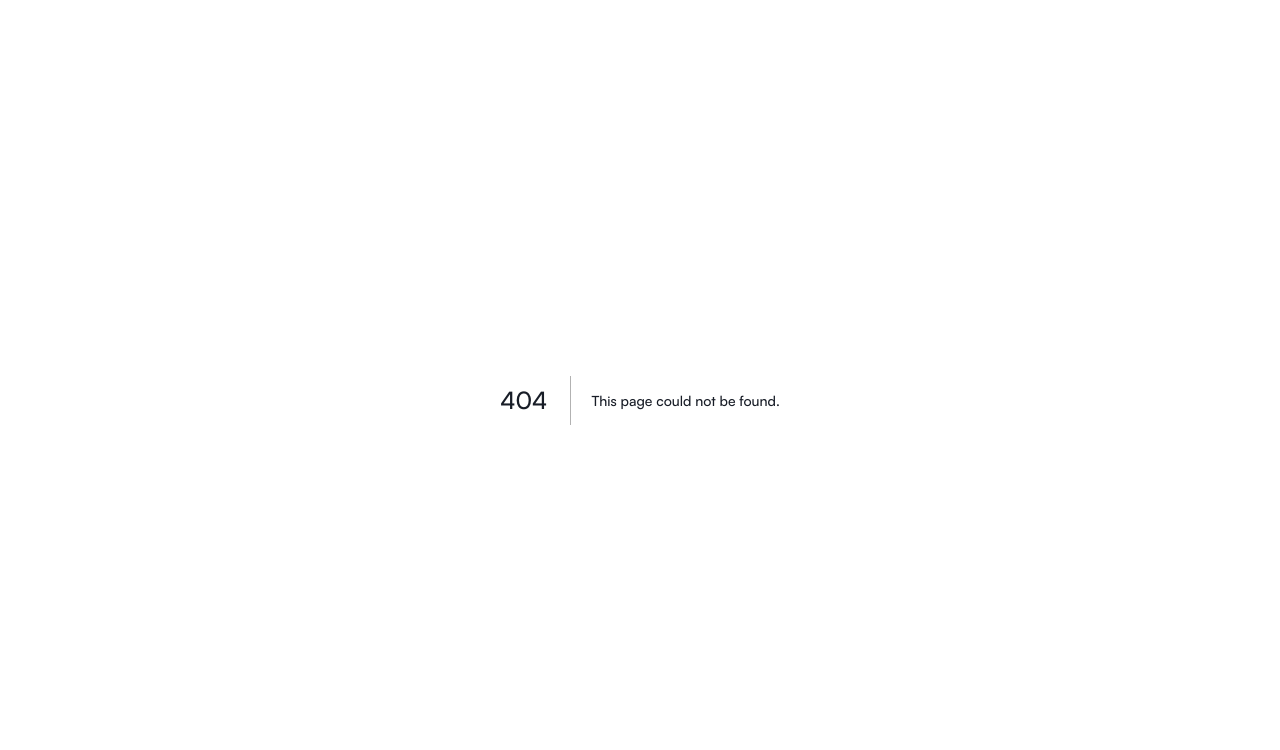
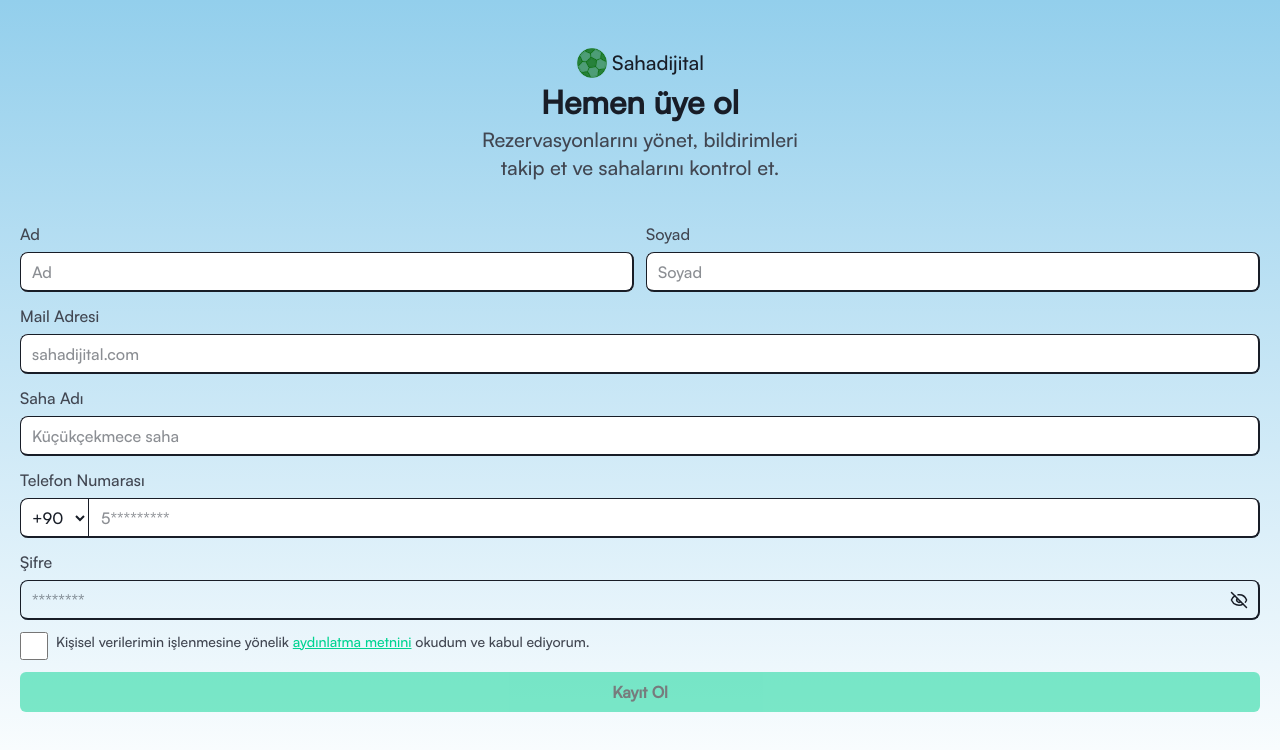
Before and after one commit to tbsoysal/sahadijital, a Next.js app: page /signup in a window 1280 px wide. Before the commit this address had no page. Shown: the top 750 px of the page. Built offline with nearby package versions, Linux system fonts and the light colour scheme.

Commit message:
create signup page

```diff
--- a/package.json
+++ b/package.json
@@ -10,6 +10,7 @@
   },
   "dependencies": {
     "clsx": "^2.1.1",
+    "lucide-react": "^0.553.0",
     "next": "15.5.5",
     "nodemailer": "^7.0.9",
     "react": "19.1.0",
--- /dev/null
+++ b/src/app/(auth)/signup/page.tsx
@@ -0,0 +1,27 @@
+import Link from "next/link"
+import Image from "next/image"
+import SignupForm from "@/components/ui/SignupForm"
+
+export default function signup() {
+    return (
+        <div className="bg-linear-to-b from-[#93CFEC] to-white min-h-screen">
+            <div className="px-5 py-12">
+                <div className="text-center max-w-[350px] gap-4 mx-auto box-content mb-10">
+                    {/* Logo */}
+                    <Link href="/" className="flex items-center justify-center gap-1 z-10">
+                        <Image
+                            src="/images/sahadijital-icon.svg"
+                            alt="saha dijital logo"
+                            width={32}
+                            height={30}
+                        />
+                        <span className="font-medium text-xl">Sahadijital</span>
+                    </Link>
+                    <h2 className="font-bold text-[32px]">Hemen üye ol</h2>
+                    <p className="font-medium text-xl text-secondary-color">Rezervasyonlarını yönet, bildirimleri takip et ve sahalarını kontrol et.</p>
+                </div>
+                <SignupForm />
+            </div>
+        </div>
+    )
+}
--- /dev/null
+++ b/src/components/ui/SignupForm.tsx
@@ -0,0 +1,137 @@
+"use client";
+
+import { useState } from "react";
+import { Eye, EyeOff } from "lucide-react";
+
+const SignupForm = () => {
+    const [showPassword, setShowPassword] = useState(false);
+    const [accepted, setAccepted] = useState(false);
+
+    const togglePasswordVisibility = () => setShowPassword((prev) => !prev);
+
+    const handleSubmit = (e: React.FormEvent) => {
+        e.preventDefault();
+        window.alert("Form submitted");
+    };
+
+    return (
+        <form
+            onSubmit={handleSubmit}
+            className="mx-auto flex flex-col gap-3 text-white"
+        >
+            {/* Name fields */}
+            <div className="flex gap-3">
+                <div className="w-1/2">
+                    <label className="block font-medium text-base text-secondary-color mb-1.5">Ad</label>
+                    <div className="border-effect rounded-lg after:border-r-2 after:border-b-2 before:rounded-lg after:rounded-lg">
+                        <input
+                            name="name"
+                            type="text"
+                            placeholder="Ad"
+                            className="w-full px-3 py-2 rounded-lg bg-white focus:outline-none focus:ring-2 focus:ring-emerald-400"
+                        />
+                    </div>
+                </div>
+                <div className="w-1/2">
+                    <label className="block font-medium text-base text-secondary-color mb-1.5">Soyad</label>
+                    <div className="border-effect rounded-lg after:border-r-2 after:border-b-2 before:rounded-lg after:rounded-lg">
+                        <input
+                            name="surname"
+                            type="text"
+                            placeholder="Soyad"
+                            className="w-full px-3 py-2 rounded-lg bg-white focus:outline-none focus:ring-2 focus:ring-emerald-400"
+                        />
+                    </div>
+                </div>
+            </div>
+
+            {/* Mail */}
+            <div>
+                <label className="block font-medium text-base text-secondary-color mb-1.5">Mail Adresi</label>
+                <div className="w-full border-effect rounded-lg after:border-r-2 after:border-b-2 before:rounded-lg after:rounded-lg">
+                    <input
+                        type="email"
+                        placeholder="sahadijital.com"
+                        className="w-full px-3 py-2 rounded-lg bg-white focus:outline-none focus:ring-2 focus:ring-emerald-400"
+                    />
+                </div>
+            </div>
+
+            {/* Saha Adı */}
+            <div>
+                <label className="block font-medium text-base text-secondary-color mb-1.5">Saha Adı</label>
+                <div className="w-full border-effect rounded-lg after:border-r-2 after:border-b-2 before:rounded-lg after:rounded-lg">
+                    <input
+                        type="text"
+                        placeholder="Küçükçekmece saha"
+                        className="w-full px-3 py-2 rounded-lg bg-white focus:outline-none focus:ring-2 focus:ring-emerald-400"
+                    />
+                </div>
+            </div>
+
+            {/* Telefon */}
+            <div>
+                <label className="block font-medium text-base text-secondary-color mb-1.5">Telefon Numarası</label>
+                <div className="flex w-full border-effect rounded-lg after:border-r-2 after:border-b-2 before:rounded-lg after:rounded-lg">
+                    <select className="px-2 rounded-l-lg bg-white focus:outline-none">
+                        <option value="+90">+90</option>
+                    </select>
+                    <input
+                        type="tel"
+                        placeholder="5*********"
+                        className="flex-1 px-3 py-2 rounded-r-lg bg-white border-l focus:outline-none"
+                    />
+                </div>
+            </div>
+
+            {/* Şifre */}
+            <div>
+                <label htmlFor="password" className="block font-medium text-base text-secondary-color mb-1.5">Şifre</label>
+                <div className="relative w-full border-effect rounded-lg after:border-r-2 after:border-b-2 before:rounded-lg after:rounded-lg">
+                    <input
+                        id="password"
+                        type={showPassword ? "text" : "password"}
+                        placeholder="********"
+                        className="w-full px-3 py-2 rounded-lg focus:outline-none focus:ring-2 focus:ring-emerald-400 pr-10"
+                    />
+                    <button
+                        type="button"
+                        onClick={togglePasswordVisibility}
+                        className="absolute inset-y-0 right-3 flex items-center text-gray-400 hover:text-white"
+                    >
+                        {showPassword ? <Eye size={18} /> : <EyeOff size={18} />}
+                    </button>
+                </div>
+            </div>
+
+            {/* Checkbox */}
+            <div className="flex items-start space-x-2 text-sm">
+                <input
+                    id="privacy"
+                    type="checkbox"
+                    checked={accepted}
+                    onChange={(e) => setAccepted(e.target.checked)}
+                    className="size-7 align-self-top accent-emerald-400"
+                />
+                <label htmlFor="privacy" className="font-medium text-sm text-secondary-color">
+                    Kişisel verilerimin işlenmesine yönelik{" "}
+                    <a href="#" className="text-emerald-400 underline">
+                        aydınlatma metnini
+                    </a>{" "}
+                    okudum ve kabul ediyorum.
+                </label>
+            </div>
+
+            {/* Button */}
+            <button
+                type="submit"
+                disabled={!accepted}
+                className="w-full py-2 rounded-md bg-emerald-400 text-black font-semibold hover:bg-emerald-300 transition disabled:opacity-50"
+            >
+                Kayıt Ol
+            </button>
+        </form>
+    );
+};
+
+export default SignupForm;
```
Also changed, not shown: 1 other file (tests, documents, lock files or other folders).
